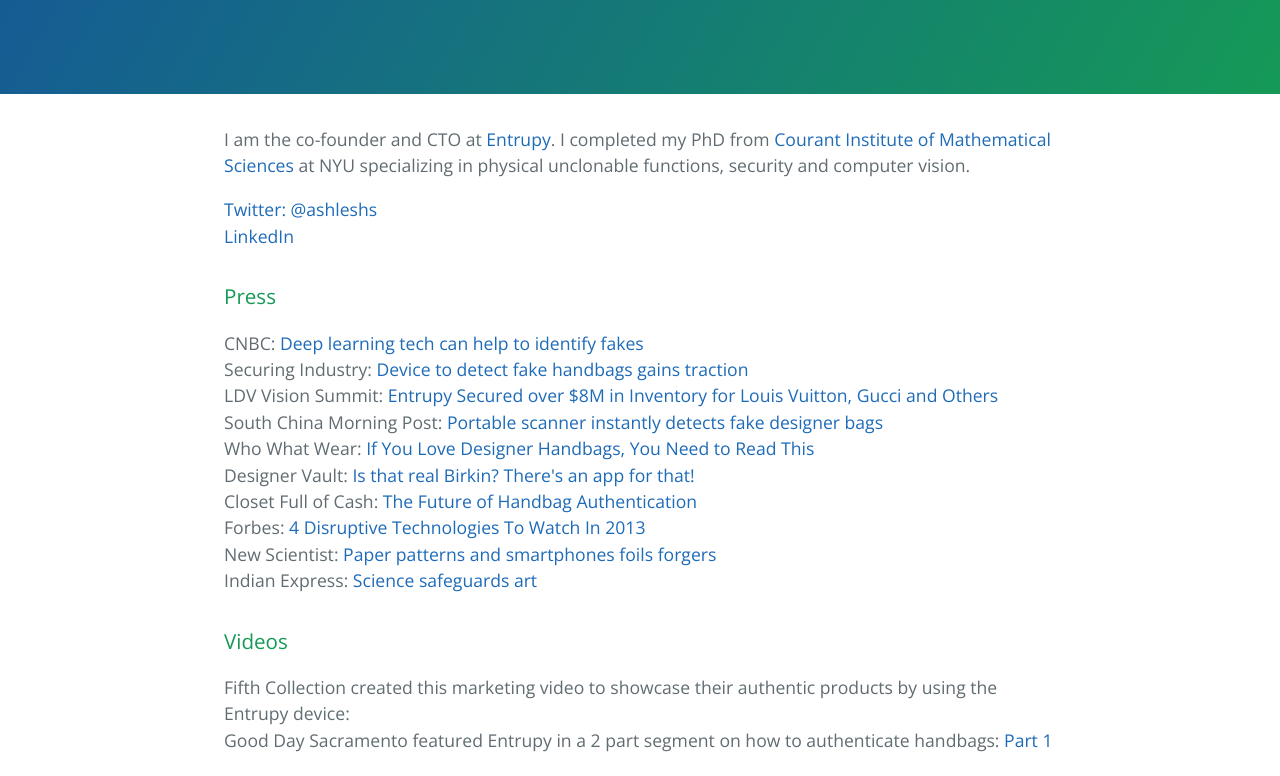
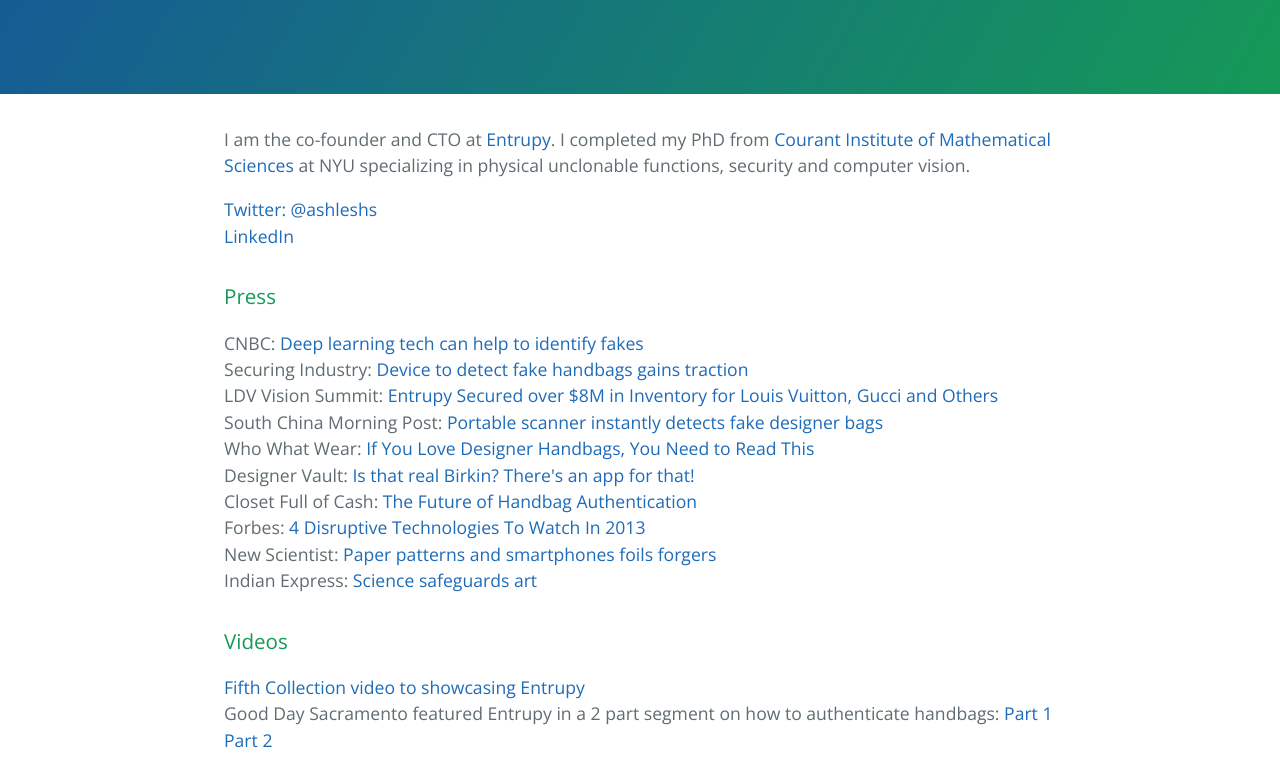
Before and after one commit to ashleshsharma/ashleshsharma.github.io, a plain HTML site: page index.html in a window 1280 px wide. Shown: the part 176-952 px from the top of the page. Drawn offline with nearby package versions, Linux system fonts and the light colour scheme.

Commit message:
added more videos

```diff
--- a/index.html
+++ b/index.html
@@ -38,9 +38,10 @@ Indian Express: <a href="http://newindianexpress.com/education/edex/article34624
 
 <h3>
   <a id="videos" class="anchor" href="#press" aria-hidden="true"><span aria-hidden="true" class="octicon octicon-link"></span></a>Videos</h3>
-<p> Fifth Collection created this marketing video to showcase their authentic products by using the Entrupy device: <a href="https://www.youtube.com/watch?v=IenRop83fyk"> </a><br>
-Good Day Sacramento featured Entrupy in a 2 part segment on how to authenticate handbags: <a href="https://www.youtube.com/watch?v=h09vuQJwcu4"> Part 1</a><br>
-
+<p><a href="https://www.youtube.com/watch?v=IenRop83fyk">Fifth Collection video to showcasing Entrupy</a><br>
+  Good Day Sacramento featured Entrupy in a 2 part segment on how to authenticate handbags:
+  <a href="https://www.youtube.com/watch?v=h09vuQJwcu4"> Part 1</a><br>
+  <a href="https://www.youtube.com/watch?v=DCgD5uPoLUM"> Part 2</a><br>
 
 
 <h3>
```
